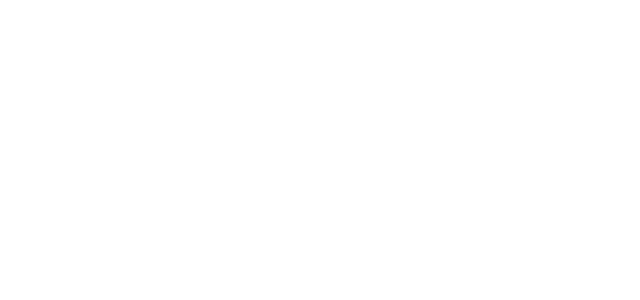
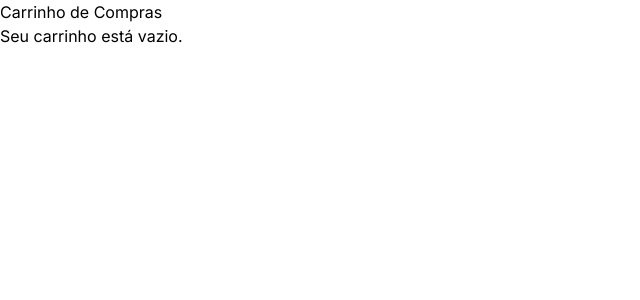
Before and after one commit to lucasherrerods/hds.co, a React (Vite) app: page /cart in a window 1280 px wide. Before the commit this address had no page. Shown: the top 300 px of the page, without its empty margins (0-640 px from the left). Built offline with nearby package versions, Linux system fonts and the light colour scheme.

Commit message:
feat: create context and endpoint for Cart

```diff
--- a/src/App.jsx
+++ b/src/App.jsx
@@ -1,20 +1,25 @@
 import { BrowserRouter, Routes, Route } from "react-router-dom"
+import { CartProvider } from "./contexts/CartContext"
 import ScrollToTop from "./components/ScrollToTop"
 import Home from "./pages/Home"
 import CategoryProducts from "./pages/CategoryProducts"
 import Product from "./pages/Product"
+import Cart from "./pages/Cart"
 
 function App() {
 
   return (
+    <CartProvider>
       <BrowserRouter>
         <ScrollToTop />
         <Routes>
           <Route path="/" element={<Home />} />
+          <Route path="/cart" element={<Cart />} />
           <Route path="/category/:category" element={<CategoryProducts />} />
           <Route path="/products/:id" element={<Product />} />
         </Routes>
       </BrowserRouter>
+    </CartProvider>
   )
 }
 
--- /dev/null
+++ b/src/contexts/CartContext.jsx
@@ -0,0 +1,25 @@
+import { createContext, useState } from "react";
+
+export const CartContext = createContext()
+
+export function CartProvider({ children }) {
+  const [productsCart, setProductsCart] = useState([])
+
+  const addToCart = (product) => {
+    setProductsCart((prev) => [...prev, product])
+  }
+
+  const removeCart = (product) => {
+    setProductsCart((prev) => prev.filter((item) => item.id !== product.id))
+  }
+
+  const clearCart = () => {
+    setProductsCart([])
+  }
+
+  return (
+    <CartContext.Provider value={{ productsCart, addToCart, removeCart, clearCart }}>
+      {children}
+    </CartContext.Provider>
+  )
+}
--- /dev/null
+++ b/src/pages/Cart/index.jsx
@@ -0,0 +1,24 @@
+import { useContext } from "react"
+import { CartContext } from "../../contexts/CartContext"
+
+export default function Cart() {
+  const { productsCart } = useContext(CartContext)
+
+  return (
+    <div>
+      <h1>Carrinho de Compras</h1>
+      {productsCart.length === 0 ? (
+        <p>Seu carrinho está vazio.</p>
+      ) : (
+        <ul>
+          {productsCart.map((item) => (
+            <li key={item.id}>
+              <p>{item.title}</p>
+              <p>{item.category}</p>
+            </li>
+          ))}
+        </ul>
+      )}
+    </div>
+  )
+}
--- a/src/pages/Product/index.jsx
+++ b/src/pages/Product/index.jsx
@@ -1,5 +1,6 @@
 import { useParams } from 'react-router-dom'
-import { useState, useEffect } from 'react'
+import { useState, useEffect, useContext } from 'react'
+import { CartContext } from '../../contexts/CartContext'
 import Header from '../../components/Header'
 import Counter from '../../components/Counter'
 import Fade from '../../components/Fade'
@@ -11,6 +12,8 @@
   const { id } = useParams()
 
   const [product, setProduct] = useState([])
+
+  const { addToCart } = useContext(CartContext)
 
   const inStock = product.availabilityStatus === 'In Stock'
 
@@ -60,7 +63,7 @@
           </p>
           <div className="flex items-center gap-6 mt-4">
             <Counter value={inStock} />
-            <button className={`px-5 py-3 bg-black text-white rounded-full font-medium shadow-md ${inStock ? 'hover:scale-105 transition cursor-pointer' : 'disabled bg-gray-300'}`}>
+            <button onClick={() => addToCart(product)} className={`px-5 py-3 bg-black text-white rounded-full font-medium shadow-md ${inStock ? 'hover:scale-105 transition cursor-pointer' : 'disabled bg-gray-300'}`}>
               Adicionar ao carrinho
             </button>
           </div>
```
Lines whose indentation alone changed are shown as unchanged.
